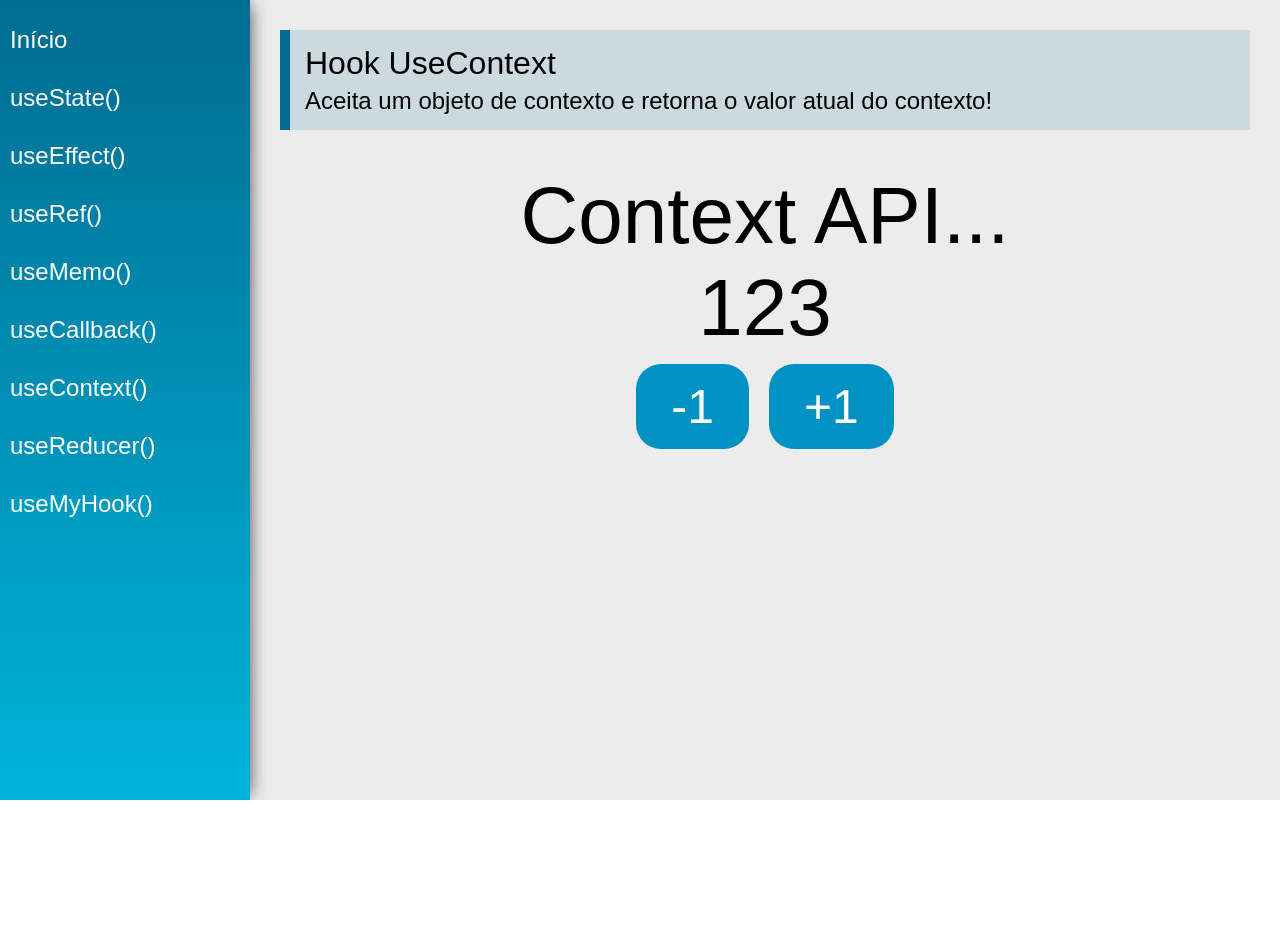
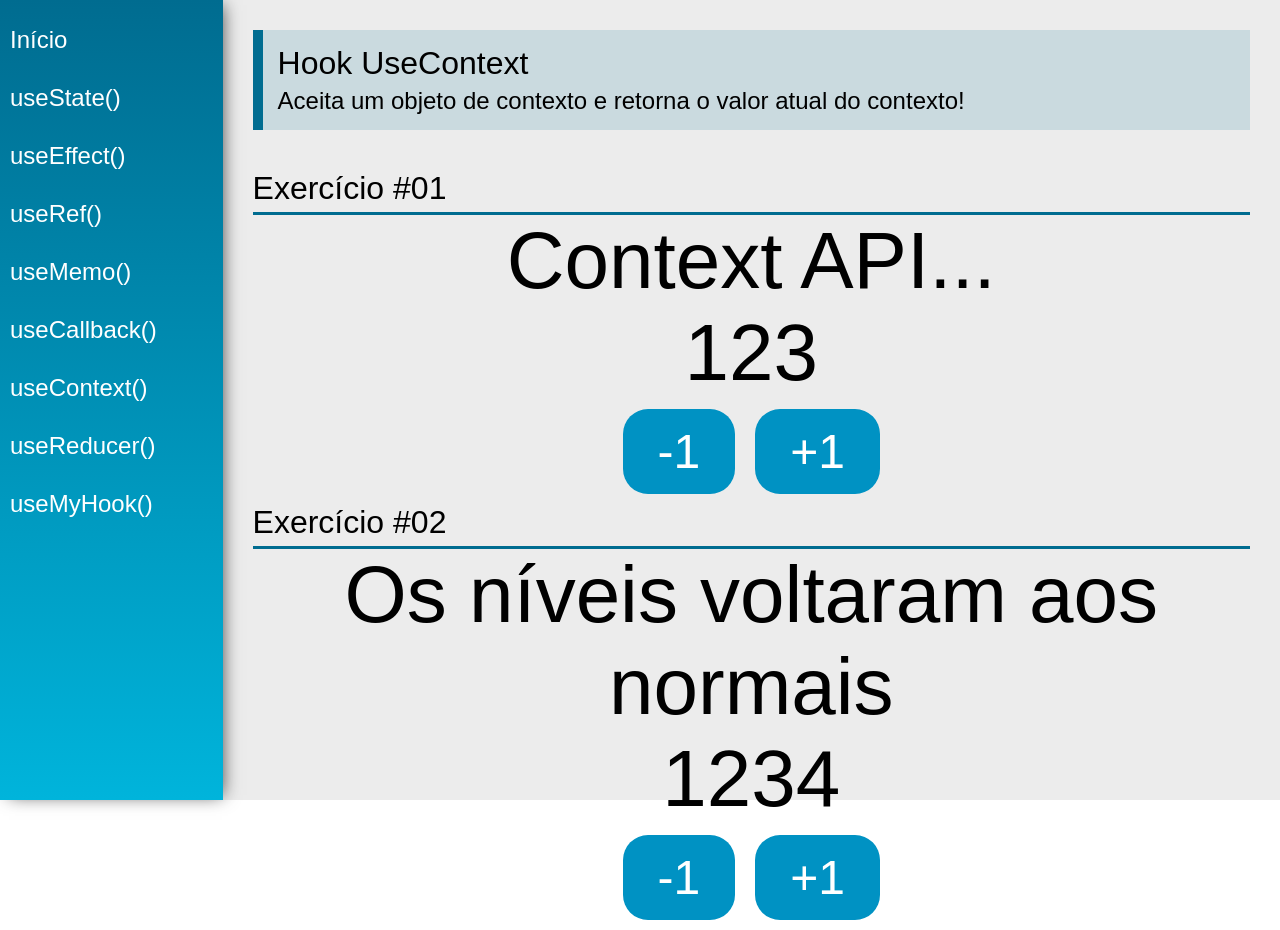
Before and after one commit to davidIsrael-rj/hooks_React, a React (Create React App) app: page /useContext in a window 1280 px wide. Before the commit the page ends 800 px from the top, so only its background shows below. Built offline with nearby package versions, Linux system fonts and the light colour scheme.

Commit message:
Implementando o useContext – EX#02

```diff
--- /dev/null
+++ b/src/data/Store.jsx
@@ -0,0 +1,31 @@
+import React, { useState } from 'react'
+
+const initialState = {
+    number: 1234,
+    text: 'Context API + Hooks'
+}
+export const AppContext = React.createContext(initialState)
+
+const Store = props => {
+    const [state, setState] = useState(initialState)
+
+    function updateState(key, value){
+        setState({
+            ...state,
+            [key]: value
+        })
+    }
+
+    return (
+        <AppContext.Provider value={{
+            number: state.number,
+            text: state.text,
+            setNumber: n => updateState('number', n),
+            setText: t => updateState('text', t),
+        }}>
+            {props.children}
+        </AppContext.Provider>
+    )
+}
+
+export default Store
--- a/src/views/App.jsx
+++ b/src/views/App.jsx
@@ -4,11 +4,13 @@
 import Content from '../components/layout/Content';
 import { BrowserRouter } from 'react-router-dom';
 import DataContext, { data } from '../data/DataContext';
+import Store from '../data/Store';
 
 const App = props => {
     const [state, setState] = useState(data)
     return (
-        <DataContext.Provider value={{state, setState}}>
+        <Store>
+            <DataContext.Provider value={{ state, setState }}>
                 <div className='App'>
                     <BrowserRouter>
                         <Menu />
@@ -16,6 +18,7 @@
                     </BrowserRouter>
                 </div>
             </DataContext.Provider>
+        </Store>
     )
 }
 
--- a/src/views/examples/UseContext.jsx
+++ b/src/views/examples/UseContext.jsx
@@ -1,6 +1,8 @@
-import React, { useContext } from "react";
+import React, { useContext, useEffect } from "react";
 import PageTitle from "../../components/layout/PageTitle";
 import DataContext from "../../data/DataContext";
+import SectionTitle from "../../components/layout/SectionTitle";
+import { AppContext } from "../../data/Store";
 
 
 const UseContext = (props) => {
@@ -14,12 +16,25 @@
         })
     }
 
+    const {number, text, setText, setNumber} = useContext(AppContext)
+
+    useEffect(function(){
+        if(number > 1250){
+            setText("O numero já está acima permitido")
+        }
+        if(number < 1250){
+            setText("Os níveis voltaram aos normais ")
+        }
+    }, [number])
+
     return (
         <div className="UseContext">
             <PageTitle
                 title="Hook UseContext"
                 subtitle="Aceita um objeto de contexto e retorna o valor atual do contexto!"
             />
+
+            <SectionTitle title="Exercício #01"/>
             <div className="center">
                 <span className="text">{context.state.text}</span>
                 <span className="text">{context.state.number}</span>
@@ -28,6 +43,15 @@
                     <button className="btn" onClick={() => addNumber(1)}>+1</button>
                 </div>
             </div>
+            <SectionTitle title="Exercício #02"/>
+            <div className="center">
+                <span className="text">{text}</span>
+                <span className="text">{number}</span>
+                <div>
+                    <button className="btn" onClick={() => setNumber(number -1)}>-1</button>
+                    <button className="btn" onClick={() => setNumber(number +1)}>+1</button>
+                </div>
+            </div>
         </div>
     )
 }
```
Lines whose indentation alone changed are shown as unchanged.
